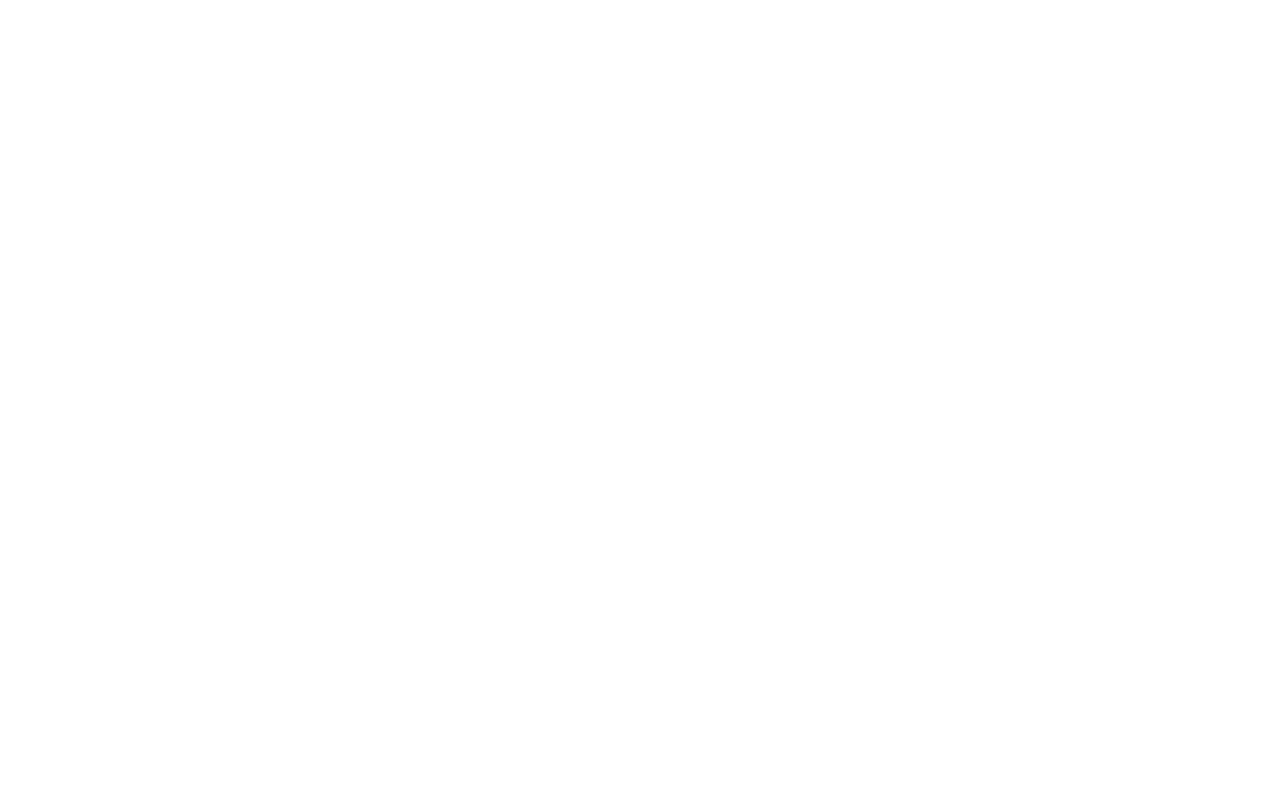
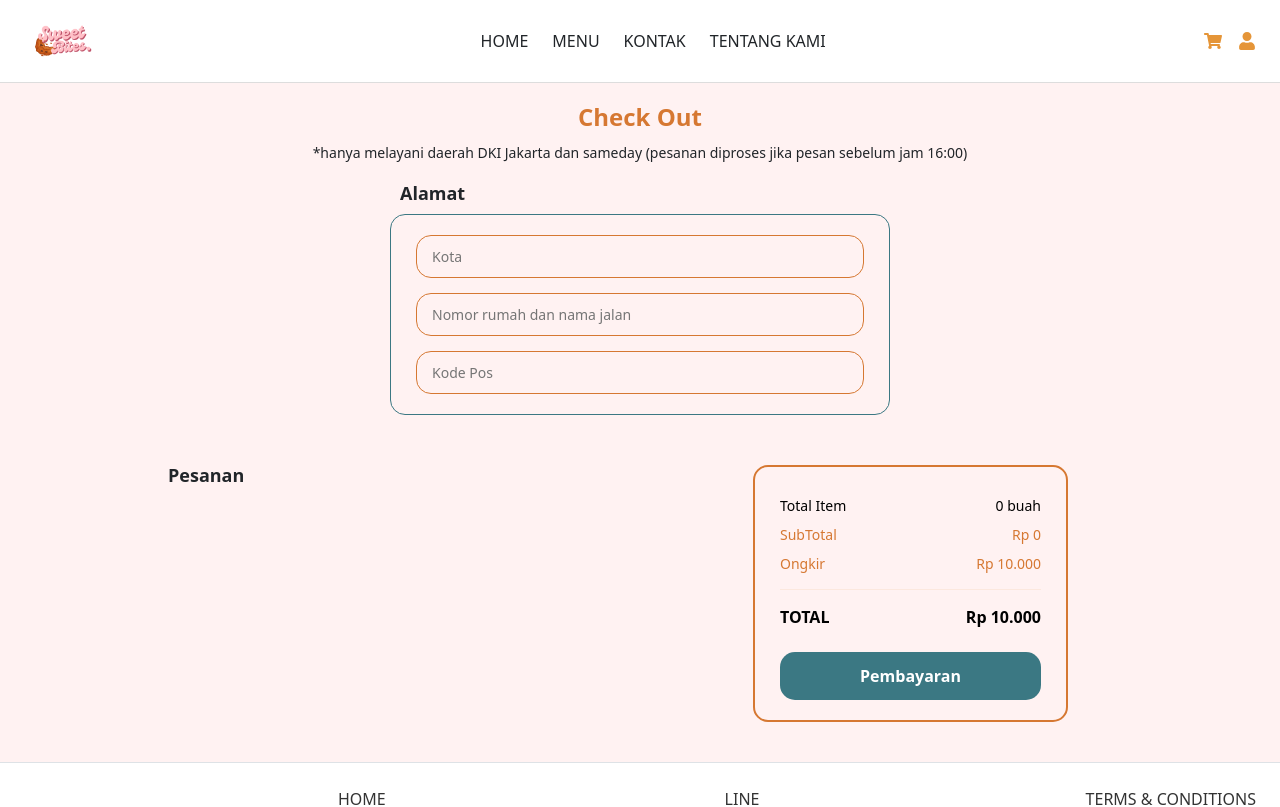
Before and after one commit to SoftDevTIB/Sweet-Bites-Kelompok-9, a React (Vite) app in the folder client/: page /checkout in a window 1280 px wide. Before the commit this address had no page. Shown: the top 807 px of the page. Built offline with nearby package versions, Linux system fonts and the light colour scheme.

Commit message:
membuat halaman checkout

```diff
--- a/client/src/App.jsx
+++ b/client/src/App.jsx
@@ -4,6 +4,7 @@
 import MenuPage from './customer/pages/MenuPage';
 import MenuDetailPage from './customer/pages/MenuDetailPage';
 import CartPage from './customer/pages/CartPage';
+import CheckoutPage from './customer/pages/CheckoutPage';
 import { CartProvider } from './customer/context/CartContext';
 
 function App() {
@@ -15,6 +16,7 @@
           <Route path="/menu" element={<MenuPage />} />
           <Route path="/menu/:id" element={<MenuDetailPage />} />
           <Route path="/cart" element={<CartPage />} />
+          <Route path="/checkout" element={<CheckoutPage />} />
         </Routes>
       </main>
     </CartProvider>
--- a/client/src/customer/pages/CartPage.jsx
+++ b/client/src/customer/pages/CartPage.jsx
@@ -3,9 +3,11 @@
 import { FaTrash, FaPlusCircle, FaMinusCircle } from 'react-icons/fa';
 import Header from '../components/header';
 import Footer from '../components/footer';
+import { useNavigate } from 'react-router-dom';
 
 const CartPage = () => {
   const { cartItems, removeFromCart, updateQuantity } = useCart();
+  const navigate = useNavigate();
 
   const totalItems = cartItems.reduce((sum, item) => sum + item.quantity, 0);
   const subtotal = cartItems.reduce((sum, item) => sum + item.quantity * parseFloat(item.price.replace(/\./g, '').replace(',', '.')), 0);
@@ -22,6 +24,10 @@
     if (quantity > 1) {
       updateQuantity(id, quantity - 1);
     }
+  };
+
+  const handleCheckout = () => {
+    navigate('/checkout');
   };
 
   return (
@@ -54,7 +60,7 @@
               <div className="border p-3" style={{ borderRadius: '10px' }}>
                 <p>Total Item: {totalItems} buah</p>
                 <p>SubTotal: <strong>{formatPrice(subtotal)}</strong></p>
-                <button className="btn btn-success w-100">Check out</button>
+                <button className="btn btn-success w-100" onClick={handleCheckout}>Check out</button>
               </div>
             </div>
           </div>
--- /dev/null
+++ b/client/src/customer/pages/CheckoutPage.css
@@ -0,0 +1,186 @@
+.checkout-container {
+  background-color: #FFF2F2;
+  min-height: 80vh;
+  padding-top: 20px;
+  padding-bottom: 40px;
+  box-sizing: border-box;
+}
+
+.checkout-content-container {
+  max-width: 1024px;
+  margin-left: auto;
+  margin-right: auto;
+  padding-left: 40px;
+  padding-right: 40px;
+}
+
+.checkout-title {
+  color: #D67832;
+  text-align: center;
+  margin-bottom: 10px;
+  font-size: 24px;
+  font-weight: 600;
+}
+
+.checkout-subtitle {
+  text-align: center;
+  font-size: 14px;
+  margin-bottom: 20px;
+  font-weight: 400;
+}
+
+.address-section {
+  margin-bottom: 30px;
+  display: flex;
+  flex-direction: column;
+  align-items: center;
+}
+
+.address-section h5 {
+  margin-bottom: 0px;
+  font-weight: 600;
+  font-size: 18px;
+  flex-basis: auto;
+  text-align: left;
+  width: 480px;
+  padding-left: 0;
+}
+
+.address-box {
+  border: 1px solid #3B7883;
+  border-radius: 15px;
+  padding: 20px 25px;
+  max-width: 500px;
+  background-color: transparent;
+  box-sizing: border-box;
+  width: 100%;
+  margin-top: 10px;
+  margin-bottom: 20px;
+}
+
+.address-input {
+  width: 100%;
+  padding: 10px 15px;
+  margin-bottom: 15px;
+  border-radius: 15px;
+  border: 1px solid #D67832;
+  outline: none;
+  background-color: #FFF2F2;
+  font-size: 14px;
+  box-sizing: border-box;
+  color: black;
+}
+
+.address-input:last-child {
+  margin-bottom: 0;
+}
+
+.order-section {
+  display: flex;
+  gap: 30px;
+  flex-wrap: nowrap;
+  justify-content: space-between;
+  max-width: 900px;
+  margin-top: 20px;
+}
+
+.order-items {
+  flex: 1 1 60%;
+}
+
+.order-items h5 {
+  font-weight: 600;
+  font-size: 18px;
+  margin-bottom: 15px;
+}
+
+.order-item {
+  display: flex;
+  align-items: center;
+  margin-bottom: 20px;
+  border-bottom: 2px solid #D67832;
+  padding-bottom: 10px;
+}
+
+.order-item img {
+  width: 80px;
+  height: 80px;
+  object-fit: cover;
+  margin-right: 15px;
+  border-radius: 8px;
+}
+
+.order-item-details {
+  flex-grow: 1;
+}
+
+.order-item-name {
+  margin: 0;
+  color: #3B7A57;
+  font-weight: 500;
+  font-size: 16px;
+  cursor: pointer;
+  text-decoration: underline;
+}
+
+.order-item-price {
+  margin: 5px 0;
+  font-size: 14px;
+  color: 3B7883;
+}
+
+.order-item-quantity {
+  margin-right: 15px;
+  font-size: 14px;
+  color: #000;
+}
+
+.order-item-total {
+  font-weight: 700;
+  font-size: 16px;
+  color: #000;
+}
+
+.order-summary {
+  border: 2px solid #D67832;
+  border-radius: 15px;
+  padding: 20px 25px;
+  width: 35%;
+  height: fit-content;
+  color:black;
+  box-sizing: border-box;
+  font-size: 14px;
+}
+
+.order-summary p {
+  margin: 8px 0;
+}
+
+.order-summary .subtotal,
+.order-summary .ongkir {
+  color: #D67832;
+}
+
+.order-summary hr {
+  margin: 15px 0;
+  border: none;
+  border-top: 1px solid #F4C6A0;
+}
+
+.order-summary .total {
+  font-weight: 700;
+  font-size: 16px;
+}
+
+.payment-button {
+  background-color: #3B7883;
+  color: white;
+  border: none;
+  border-radius: 15px;
+  padding: 12px 20px;
+  width: 100%;
+  cursor: pointer;
+  margin-top: 15px;
+  font-size: 16px;
+  font-weight: 600;
+}
--- /dev/null
+++ b/client/src/customer/pages/CheckoutPage.jsx
@@ -0,0 +1,161 @@
+import React, { useState, useEffect } from 'react';
+import { useCart } from '../context/CartContext';
+import Header from '../components/header';
+import Footer from '../components/footer';
+import './CheckoutPage.css';
+
+const CheckoutPage = () => {
+  const { cartItems } = useCart();
+
+  const [kota, setKota] = useState('');
+  const [alamat, setAlamat] = useState('');
+  const [kodePos, setKodePos] = useState('');
+  // Removed unused additionalInfo state and handler
+
+  useEffect(() => {
+    const savedKota = localStorage.getItem('checkout_kota');
+    const savedAlamat = localStorage.getItem('checkout_alamat');
+    const savedKodePos = localStorage.getItem('checkout_kodePos');
+    if (savedKota) setKota(savedKota);
+    if (savedAlamat) setAlamat(savedAlamat);
+    if (savedKodePos) setKodePos(savedKodePos);
+  }, []);
+
+  const handleKotaChange = (e) => {
+    setKota(e.target.value);
+    localStorage.setItem('checkout_kota', e.target.value);
+  };
+
+  const handleAlamatChange = (e) => {
+    setAlamat(e.target.value);
+    localStorage.setItem('checkout_alamat', e.target.value);
+  };
+
+  const handleKodePosChange = (e) => {
+    setKodePos(e.target.value);
+    localStorage.setItem('checkout_kodePos', e.target.value);
+  };
+
+  const totalItems = cartItems.reduce((sum, item) => sum + item.quantity, 0);
+  const subtotal = cartItems.reduce(
+    (sum, item) =>
+      sum + item.quantity * parseFloat(item.price.replace(/\./g, '').replace(',', '.')),
+    0
+  );
+  const ongkir = 10000;
+  const total = subtotal + ongkir;
+
+  const formatPrice = (price) => {
+    return 'Rp ' + price.toLocaleString('id-ID');
+  };
+
+  return (
+    <>
+      <Header />
+      <div className="checkout-container">
+        <div className="checkout-content-container">
+          <h2 className="checkout-title">Check Out</h2>
+          <p className="checkout-subtitle">
+            *hanya melayani daerah DKI Jakarta dan sameday (pesanan diproses jika pesan sebelum jam 16:00)
+          </p>
+
+          <div className="address-section">
+            <h5>Alamat</h5>
+            <div className="address-box">
+              <input
+                type="text"
+                placeholder="Kota"
+                value={kota}
+                onChange={handleKotaChange}
+                className="address-input"
+                disabled={false}
+                readOnly={false}
+              />
+              <input
+                type="text"
+                placeholder="Nomor rumah dan nama jalan"
+                value={alamat}
+                onChange={handleAlamatChange}
+                className="address-input"
+                disabled={false}
+                readOnly={false}
+              />
+            <input
+              type="text"
+              placeholder="Kode Pos"
+              value={kodePos}
+              onChange={handleKodePosChange}
+              className="address-input"
+              disabled={false}
+              readOnly={false}
+            />
+          </div>
+          </div>
+
+          <div className="order-section">
+            <div className="order-items">
+              <h5>Pesanan</h5>
+              {cartItems.map((item) => (
+                <div key={item.id} className="order-item">
+                  <img src={item.imageUrl} alt={item.name} />
+                  <div className="order-item-details">
+                    <h6 className="order-item-name">{item.name}</h6>
+                    <p className="order-item-price">{item.price}</p>
+                  </div>
+                  <div className="order-item-quantity">{item.quantity} x</div>
+                  <div className="order-item-total">{formatPrice(item.quantity * parseFloat(item.price.replace(/\./g, '').replace(',', '.')))}</div>
+                </div>
+              ))}
+            </div>
+
+            <div className="order-summary">
+              <p>
+                Total Item <span style={{ float: 'right' }}>{totalItems} buah</span>
+              </p>
+              <p className="subtotal">
+                SubTotal <span style={{ float: 'right' }}>{formatPrice(subtotal)}</span>
+              </p>
+              <p className="ongkir">
+                Ongkir <span style={{ float: 'right' }}>{formatPrice(ongkir)}</span>
+              </p>
+              <hr />
+              <p className="total">
+                TOTAL <span style={{ float: 'right' }}>{formatPrice(total)}</span>
+              </p>
+          <button className="payment-button" onClick={async () => {
+            try {
+              const response = await fetch('http://localhost:5000/api/orders', {
+                method: 'POST',
+                headers: {
+                  'Content-Type': 'application/json',
+                },
+                body: JSON.stringify({
+                kota,
+                alamat,
+                kodePos,
+                cartItems,
+              }),
+              });
+              if (response.ok) {
+                alert('Pesanan berhasil dikirim!');
+                // Optionally clear cart or redirect user here
+              } else {
+                alert('Gagal mengirim pesanan.');
+              }
+            } catch (error) {
+              console.error('Error submitting order:', error);
+              alert('Terjadi kesalahan saat mengirim pesanan.');
+            }
+          }}>
+            Pembayaran
+          </button>
+            </div>
+          </div>
+        </div>
+      </div>
+      <Footer />
+    </>
+  );
+};
+
+export default CheckoutPage;
```
Also changed, not shown: 1 other file (tests, documents, lock files or other folders).
